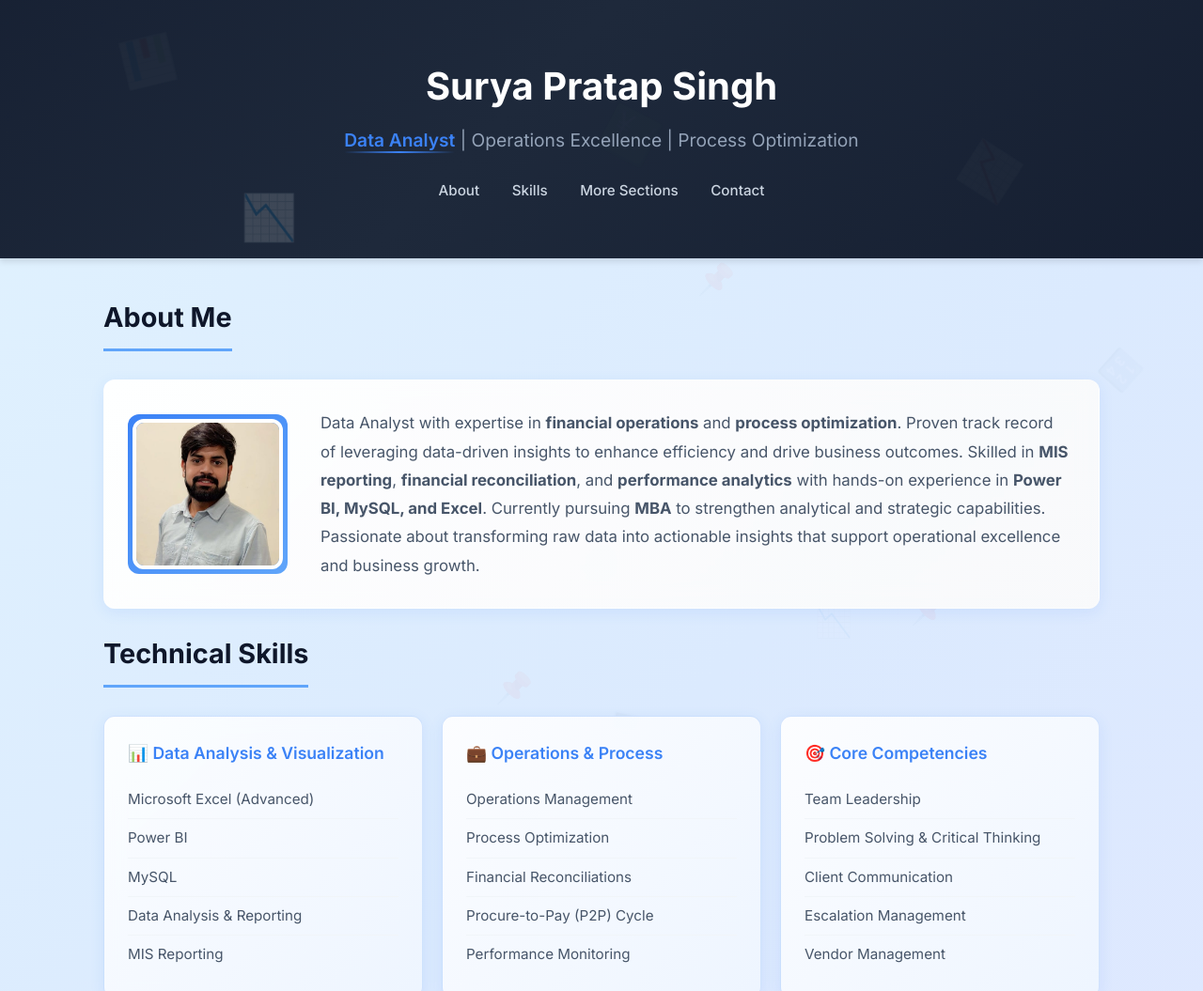
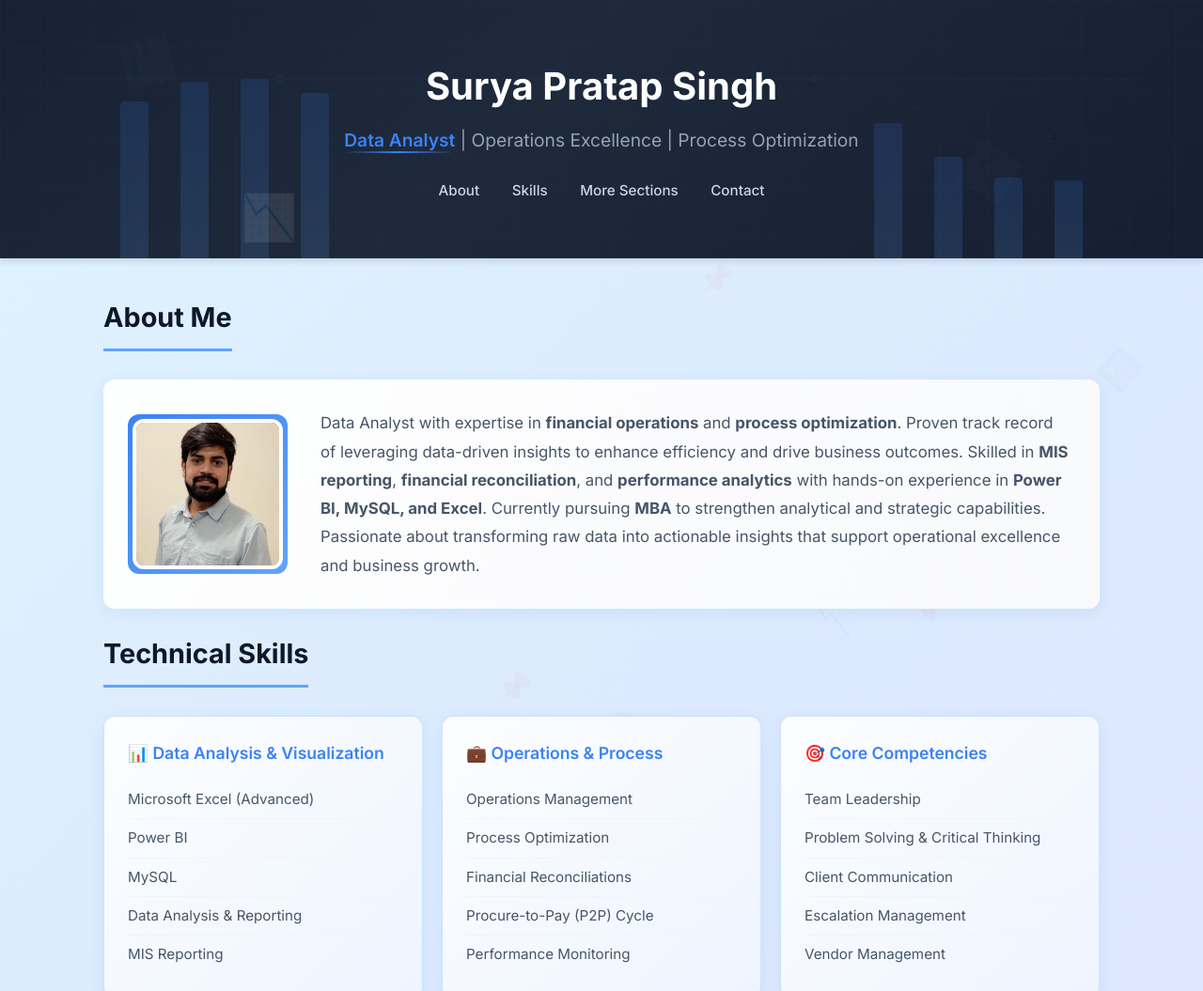
Before and after one commit to suryach8953/surya-portfolio, a plain HTML site: page index.html in a window 1280 px wide. Shown: the top 1055 px of the page at 94% size. Drawn offline with Linux system fonts and the light colour scheme.

Commit message:
background changes

```diff
--- a/index.html
+++ b/index.html
@@ -66,7 +66,127 @@
             50% { background-position: 100% 50%; }
         }
 
-        /* Animated data icons in header */
+        /* Animated data visualization background */
+        .header-bg-animation {
+            position: absolute;
+            top: 0;
+            left: 0;
+            width: 100%;
+            height: 100%;
+            opacity: 0.15;
+            overflow: hidden;
+        }
+
+        /* Animated bars */
+        .data-bar {
+            position: absolute;
+            bottom: 0;
+            width: 30px;
+            background: linear-gradient(180deg, #3b82f6, #60a5fa);
+            border-radius: 4px 4px 0 0;
+            animation: barMove 3s ease-in-out infinite;
+        }
+
+        @keyframes barMove {
+            0%, 100% { height: 30%; }
+            50% { height: 70%; }
+        }
+
+        .bar-1 { left: 10%; animation-delay: 0s; }
+        .bar-2 { left: 15%; animation-delay: 0.3s; height: 40%; }
+        .bar-3 { left: 20%; animation-delay: 0.6s; height: 50%; }
+        .bar-4 { left: 25%; animation-delay: 0.9s; height: 35%; }
+
+        .bar-5 { right: 25%; animation-delay: 1.2s; }
+        .bar-6 { right: 20%; animation-delay: 1.5s; height: 45%; }
+        .bar-7 { right: 15%; animation-delay: 1.8s; height: 55%; }
+        .bar-8 { right: 10%; animation-delay: 2.1s; height: 40%; }
+
+        /* Animated line chart */
+        .chart-line {
+            position: absolute;
+            top: 30%;
+            left: 5%;
+            right: 5%;
+            height: 2px;
+            background: #3b82f6;
+            opacity: 0.3;
+        }
+
+        .chart-line::before,
+        .chart-line::after {
+            content: '';
+            position: absolute;
+            width: 8px;
+            height: 8px;
+            background: #60a5fa;
+            border-radius: 50%;
+            animation: pulse 2s ease-in-out infinite;
+        }
+
+        .chart-line::before {
+            left: 20%;
+            top: -3px;
+        }
+
+        .chart-line::after {
+            right: 30%;
+            top: -3px;
+            animation-delay: 1s;
+        }
+
+        @keyframes pulse {
+            0%, 100% {
+                transform: scale(1);
+                box-shadow: 0 0 10px #3b82f6;
+            }
+            50% {
+                transform: scale(1.5);
+                box-shadow: 0 0 20px #60a5fa;
+            }
+        }
+
+        /* Floating data points */
+        .data-point {
+            position: absolute;
+            width: 4px;
+            height: 4px;
+            background: #3b82f6;
+            border-radius: 50%;
+            animation: floatPoint 4s ease-in-out infinite;
+        }
+
+        @keyframes floatPoint {
+            0%, 100% {
+                transform: translateY(0) translateX(0);
+                opacity: 0.2;
+            }
+            50% {
+                transform: translateY(-50px) translateX(30px);
+                opacity: 0.6;
+            }
+        }
+
+        .point-1 { top: 40%; left: 12%; animation-delay: 0s; }
+        .point-2 { top: 60%; left: 35%; animation-delay: 1s; }
+        .point-3 { top: 50%; right: 25%; animation-delay: 2s; }
+        .point-4 { top: 70%; right: 15%; animation-delay: 3s; }
+
+        /* Grid lines */
+        .grid-lines {
+            position: absolute;
+            top: 0;
+            left: 0;
+            width: 100%;
+            height: 100%;
+            background-image:
+                linear-gradient(rgba(59,130,246,0.1) 1px, transparent 1px),
+                linear-gradient(90deg, rgba(59,130,246,0.1) 1px, transparent 1px);
+            background-size: 50px 50px;
+            opacity: 0.3;
+        }
+
+        /* animated icons in header */
         .header-icons {
             position: absolute;
             top: 0;
@@ -74,7 +194,7 @@
             width: 100%;
             height: 100%;
             overflow: hidden;
-            opacity: 0.15;
+            opacity: 0.1;
         }
 
         .data-icon {
@@ -294,18 +414,6 @@
 
         .profile-img-wrapper {
             position: relative;
-            animation: scaleIn 1s ease-out;
-        }
-
-        @keyframes scaleIn {
-            from {
-                opacity: 0;
-                transform: scale(0.8);
-            }
-            to {
-                opacity: 1;
-                transform: scale(1);
-            }
         }
 
         .profile-img-wrapper::before {
@@ -792,6 +900,27 @@
 <div class="data-particles" id="dataParticles"></div>
 
 <header>
+    <div class="grid-lines"></div>
+    <div class="header-bg-animation">
+        <!-- Animated bars -->
+        <div class="data-bar bar-1"></div>
+        <div class="data-bar bar-2"></div>
+        <div class="data-bar bar-3"></div>
+        <div class="data-bar bar-4"></div>
+        <div class="data-bar bar-5"></div>
+        <div class="data-bar bar-6"></div>
+        <div class="data-bar bar-7"></div>
+        <div class="data-bar bar-8"></div>
+
+        <!-- Chart line -->
+        <div class="chart-line"></div>
+
+        <!-- Floating data points -->
+        <div class="data-point point-1"></div>
+        <div class="data-point point-2"></div>
+        <div class="data-point point-3"></div>
+        <div class="data-point point-4"></div>
+    </div>
     <div class="header-icons">
         <div class="data-icon icon-1">📊</div>
         <div class="data-icon icon-2">📈</div>
```
